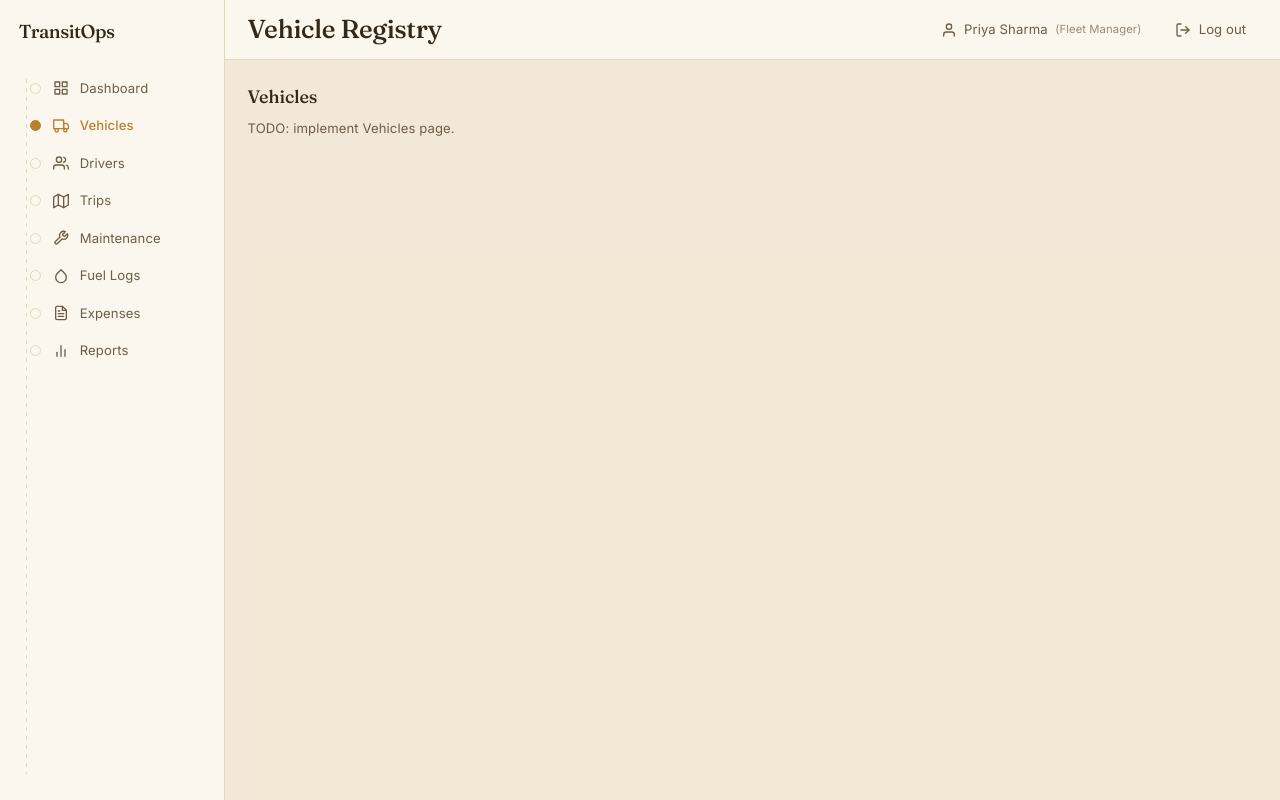
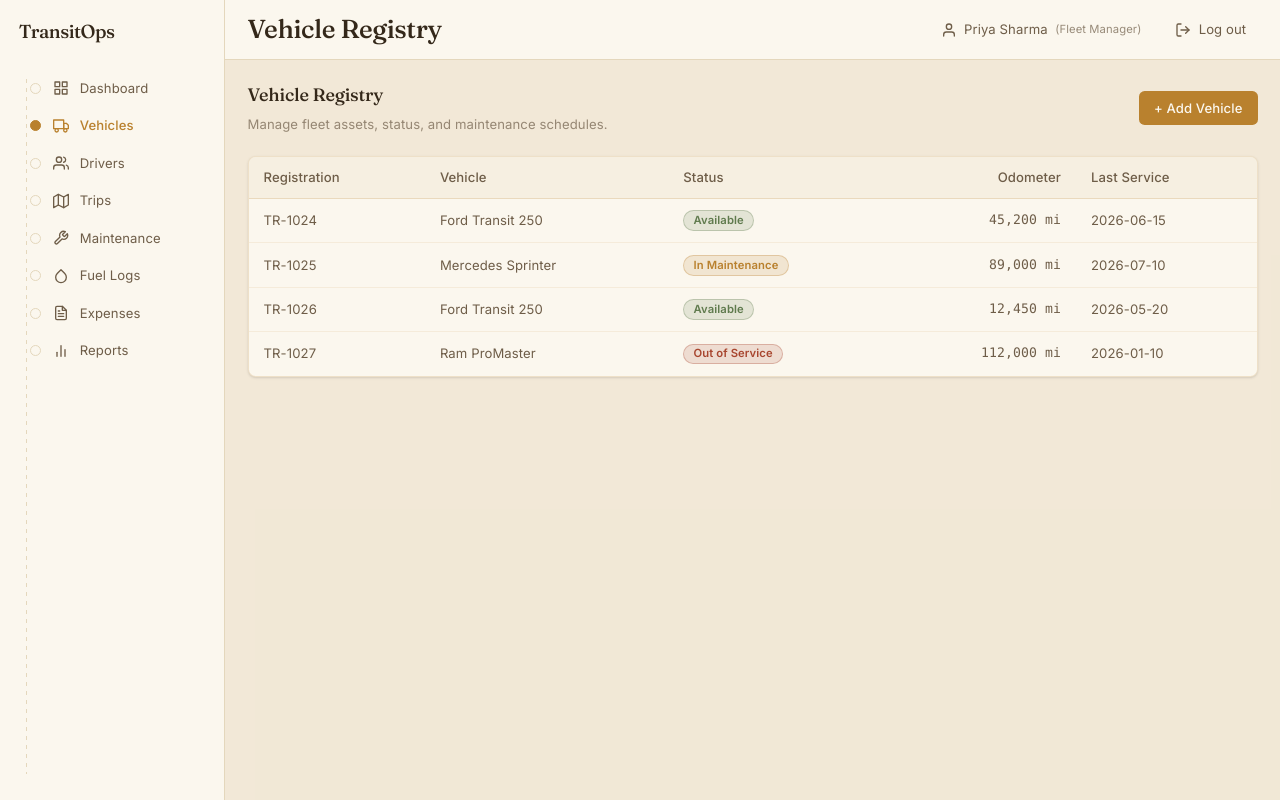
Before and after one commit to Tripti213/TransitOps, a React (Vite) app in the folder client/: page /vehicles in a window 1280 px wide. Built offline with nearby package versions, Linux system fonts and the light colour scheme.

Commit message:
vehicles dashboard

```diff
--- a/client/src/components/common/StatusBadge.tsx
+++ b/client/src/components/common/StatusBadge.tsx
@@ -0,0 +1,43 @@
+import React from 'react';
+
+export type StatusVariant = 'available' | 'warning' | 'danger' | 'neutral';
+
+interface StatusBadgeProps {
+  label: string;
+  variant?: StatusVariant;
+}
+
+export const StatusBadge: React.FC<StatusBadgeProps> = ({ label, variant = 'neutral' }) => {
+  // Using color-mix to create a subtle tinted background from your solid CSS variables
+  const styles = {
+    available: {
+      backgroundColor: 'color-mix(in srgb, var(--status-available) 15%, transparent)',
+      color: 'var(--status-available)',
+      borderColor: 'color-mix(in srgb, var(--status-available) 30%, transparent)'
+    },
+    warning: {
+      backgroundColor: 'color-mix(in srgb, var(--status-warning) 15%, transparent)',
+      color: 'var(--status-warning)',
+      borderColor: 'color-mix(in srgb, var(--status-warning) 30%, transparent)'
+    },
+    danger: {
+      backgroundColor: 'color-mix(in srgb, var(--status-danger) 15%, transparent)',
+      color: 'var(--status-danger)',
+      borderColor: 'color-mix(in srgb, var(--status-danger) 30%, transparent)'
+    },
+    neutral: {
+      backgroundColor: 'color-mix(in srgb, var(--status-neutral) 15%, transparent)',
+      color: 'var(--status-neutral)',
+      borderColor: 'color-mix(in srgb, var(--status-neutral) 30%, transparent)'
+    }
+  };
+
+  return (
+    <span
+      className="inline-flex items-center px-2.5 py-0.5 rounded-full text-xs font-semibold border"
+      style={styles[variant]}
+    >
+      {label}
+    </span>
+  );
+};
--- a/client/src/components/common/Table.tsx
+++ b/client/src/components/common/Table.tsx
@@ -0,0 +1,67 @@
+import React, { type ReactNode } from 'react';
+
+export interface Column<T> {
+  header: string;
+  accessor: keyof T | ((row: T) => ReactNode);
+  isNumeric?: boolean;
+}
+
+interface TableProps<T> {
+  data: T[];
+  columns: Column<T>[];
+  onRowClick?: (row: T) => void;
+}
+
+export function Table<T>({ data, columns, onRowClick }: TableProps<T>) {
+  return (
+    <div className="overflow-x-auto rounded-lg border border-[var(--accent)]/20 bg-[var(--bg)] shadow-sm">
+      <table className="w-full text-left border-collapse">
+        <thead>
+          <tr className="border-b border-[var(--accent)]/20 bg-[var(--canvas)]/50">
+            {columns.map((col, i) => (
+              <th
+                key={i}
+                className={`px-4 py-3 text-sm font-medium text-[var(--text)] ${
+                  col.isNumeric ? 'text-right' : ''
+                }`}
+              >
+                {col.header}
+              </th>
+            ))}
+          </tr>
+        </thead>
+        <tbody className="divide-y divide-[var(--accent)]/10">
+          {data.map((row, rowIndex) => (
+            <tr
+              key={rowIndex}
+              onClick={() => onRowClick?.(row)}
+              className={`group transition-colors ${
+                onRowClick ? 'cursor-pointer hover:bg-[var(--canvas)]' : ''
+              }`}
+            >
+              {columns.map((col, colIndex) => (
+                <td
+                  key={colIndex}
+                  className={`px-4 py-3 text-sm text-[var(--text)] ${
+                    col.isNumeric ? 'font-mono text-right' : ''
+                  }`}
+                >
+                  {typeof col.accessor === 'function'
+                    ? col.accessor(row)
+                    : (row[col.accessor] as ReactNode)}
+                </td>
+              ))}
+            </tr>
+          ))}
+          {data.length === 0 && (
+            <tr>
+              <td colSpan={columns.length} className="px-4 py-8 text-center text-sm text-[var(--text)]/60">
+                No records found.
+              </td>
+            </tr>
+          )}
+        </tbody>
+      </table>
+    </div>
+  );
+}
--- a/client/src/pages/Vehicles/Vehicles.tsx
+++ b/client/src/pages/Vehicles/Vehicles.tsx
@@ -1,8 +1,79 @@
+import React, { useState } from 'react';
+import { Table, type Column } from '../../components/common/Table';
+import { StatusBadge, type StatusVariant } from '../../components/common/StatusBadge';
+
+// Temporary type matching your seeded DB schema
+interface Vehicle {
+  _id: string;
+  registrationNumber: string;
+  make: string;
+  model: string;
+  status: 'active' | 'maintenance' | 'out_of_service';
+  odometer: number;
+  lastServiceDate: string;
+}
+
+// Mocking the seed data until the backend API is connected
+const MOCK_VEHICLES: Vehicle[] = [
+  { _id: 'v1', registrationNumber: 'TR-1024', make: 'Ford', model: 'Transit 250', status: 'active', odometer: 45200, lastServiceDate: '2026-06-15' },
+  { _id: 'v2', registrationNumber: 'TR-1025', make: 'Mercedes', model: 'Sprinter', status: 'maintenance', odometer: 89000, lastServiceDate: '2026-07-10' },
+  { _id: 'v3', registrationNumber: 'TR-1026', make: 'Ford', model: 'Transit 250', status: 'active', odometer: 12450, lastServiceDate: '2026-05-20' },
+  { _id: 'v4', registrationNumber: 'TR-1027', make: 'Ram', model: 'ProMaster', status: 'out_of_service', odometer: 112000, lastServiceDate: '2026-01-10' },
+];
+
+const statusConfig: Record<Vehicle['status'], { label: string; variant: StatusVariant }> = {
+  active: { label: 'Available', variant: 'available' },
+  maintenance: { label: 'In Maintenance', variant: 'warning' },
+  out_of_service: { label: 'Out of Service', variant: 'danger' },
+};
+
 export default function Vehicles() {
+  const [vehicles] = useState<Vehicle[]>(MOCK_VEHICLES); // TODO: Replace with useFetch/SWR once backend is ready
+
+  const columns: Column<Vehicle>[] = [
+    {
+      header: 'Registration',
+      accessor: 'registrationNumber'
+    },
+    {
+      header: 'Vehicle',
+      accessor: (row) => `${row.make} ${row.model}`
+    },
+    {
+      header: 'Status',
+      accessor: (row) => {
+        const config = statusConfig[row.status];
+        return <StatusBadge label={config.label} variant={config.variant} />;
+      },
+    },
+    {
+      header: 'Odometer',
+      accessor: (row) => `${row.odometer.toLocaleString()} mi`,
+      isNumeric: true
+    },
+    {
+      header: 'Last Service',
+      accessor: 'lastServiceDate'
+    },
+  ];
+
   return (
-    <div>
-      <h2 className="mb-2 text-lg font-medium text-[var(--text-h)]">Vehicles</h2>
-      <p className="text-sm text-[var(--text)]">TODO: implement Vehicles page.</p>
+    <div className="space-y-6 animate-in fade-in duration-300">
+      <div className="flex items-center justify-between">
+        <div>
+          <h2 className="text-2xl text-[var(--text-h)]">Vehicle Registry</h2>
+          <p className="text-[var(--text)]/70 text-sm mt-1">Manage fleet assets, status, and maintenance schedules.</p>
+        </div>
+        <button className="bg-[var(--accent)] text-[var(--bg)] px-4 py-2 rounded-md text-sm font-medium hover:opacity-90 transition-opacity">
+          + Add Vehicle
+        </button>
+      </div>
+
+      <Table
+        data={vehicles}
+        columns={columns}
+        onRowClick={(row) => console.log('TODO: Open vehicle details for', row.registrationNumber)}
+      />
     </div>
   );
 }
```
